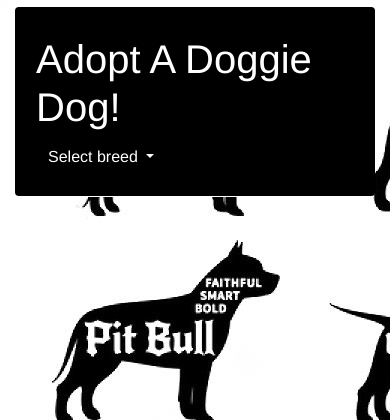
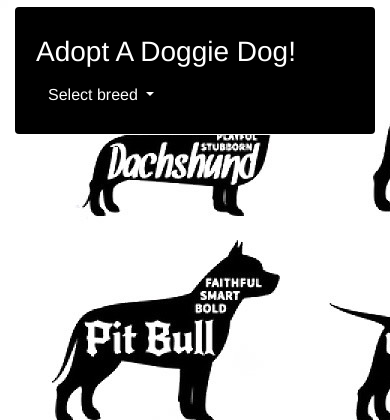
Before and after one commit to alexchalyy/ProjectOne, a PHP site: page / in a window 390 px wide. Shown: the top 420 px of the page. Run offline with PHP 8.4, Linux system fonts and the light colour scheme; some libraries are stand-ins or nearby versions.

Commit message:
media query changed to display things on small screens better

```diff
--- a/assets/css/style.css
+++ b/assets/css/style.css
@@ -83,11 +83,8 @@ body    {
 
 /*  This increases the image sizes on small screens so they are stacked on top of one another.   */
 
-@media (max-width: 400px) {
+@media (max-width: 450px) {
     .pic    {
         width: 100%;
     }
-    #title  {
-        size: 50%;
-    }
 }
--- a/index.html
+++ b/index.html
@@ -62,7 +62,7 @@ Back end:	Bryan Buckus/Ronald Seide
             <div class="card-body">
                 <div class="row">
                     <div class="col-sm-12" id="title">
-                        <h1>Adopt A Doggie Dog!</h1>
+                        <h3>Adopt A Doggie Dog!</h3>
                     </div>
                 </div>
                 <div class="row">
```
